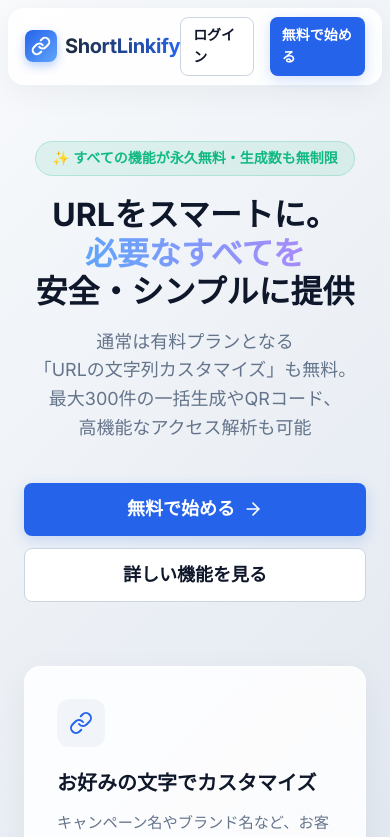
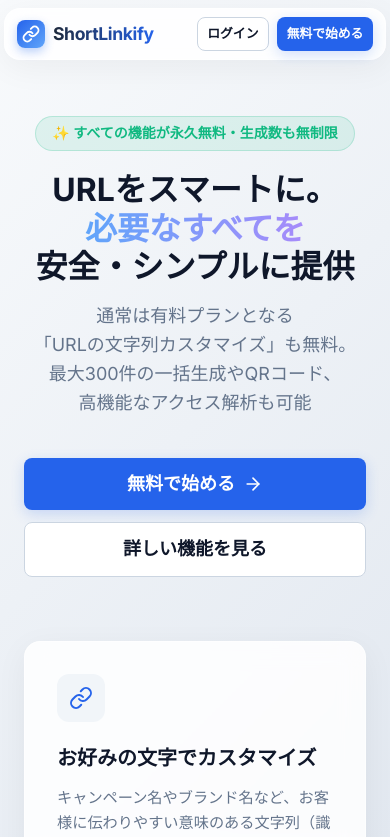
Before and after one commit to atsu449-cyber/shortlinkify, a Next.js app: page / in a window 390 px wide. Shown: the top 837 px of the page. Built offline with nearby package versions, Linux system fonts and the light colour scheme; no server answers.

Commit message:
Optimize header layout and spacing for mobile view

```diff
--- a/src/app/globals.css
+++ b/src/app/globals.css
@@ -244,13 +244,32 @@ label {
   }
 
   .main-nav {
-    padding: 0.5rem 1rem !important;
-    margin: 0.5rem !important;
+    padding: 0.5rem 0.75rem !important;
+    margin: 0.5rem 0.25rem !important;
+  }
+
+  .main-nav .flex.gap-4 {
+    gap: 0.5rem !important;
   }
 
   .main-nav .btn {
-    padding: 0.375rem 0.75rem !important;
-    font-size: 0.875rem !important;
+    padding: 0.35rem 0.6rem !important;
+    font-size: 0.8rem !important;
+    white-space: nowrap;
+  }
+
+  .logo-container span {
+    font-size: 1.1rem !important;
+  }
+
+  .logo-container svg {
+    width: 18px !important;
+    height: 18px !important;
+  }
+
+  .logo-container>div {
+    width: 28px !important;
+    height: 28px !important;
   }
 
   section.animate-fade-in {
--- a/src/components/Logo.tsx
+++ b/src/components/Logo.tsx
@@ -1,6 +1,6 @@
 export default function Logo({ className = '', style = {} }: { className?: string, style?: React.CSSProperties }) {
   return (
-    <div className={`flex items-center gap-2 ${className}`} style={{ ...style, fontWeight: 700, fontSize: '1.25rem', letterSpacing: '-0.02em', color: 'var(--text-main)' }}>
+    <div className={`flex items-center gap-2 logo-container ${className}`} style={{ ...style, fontWeight: 700, fontSize: '1.25rem', letterSpacing: '-0.02em', color: 'var(--text-main)' }}>
       <div style={{
         display: 'flex',
         alignItems: 'center',
```
